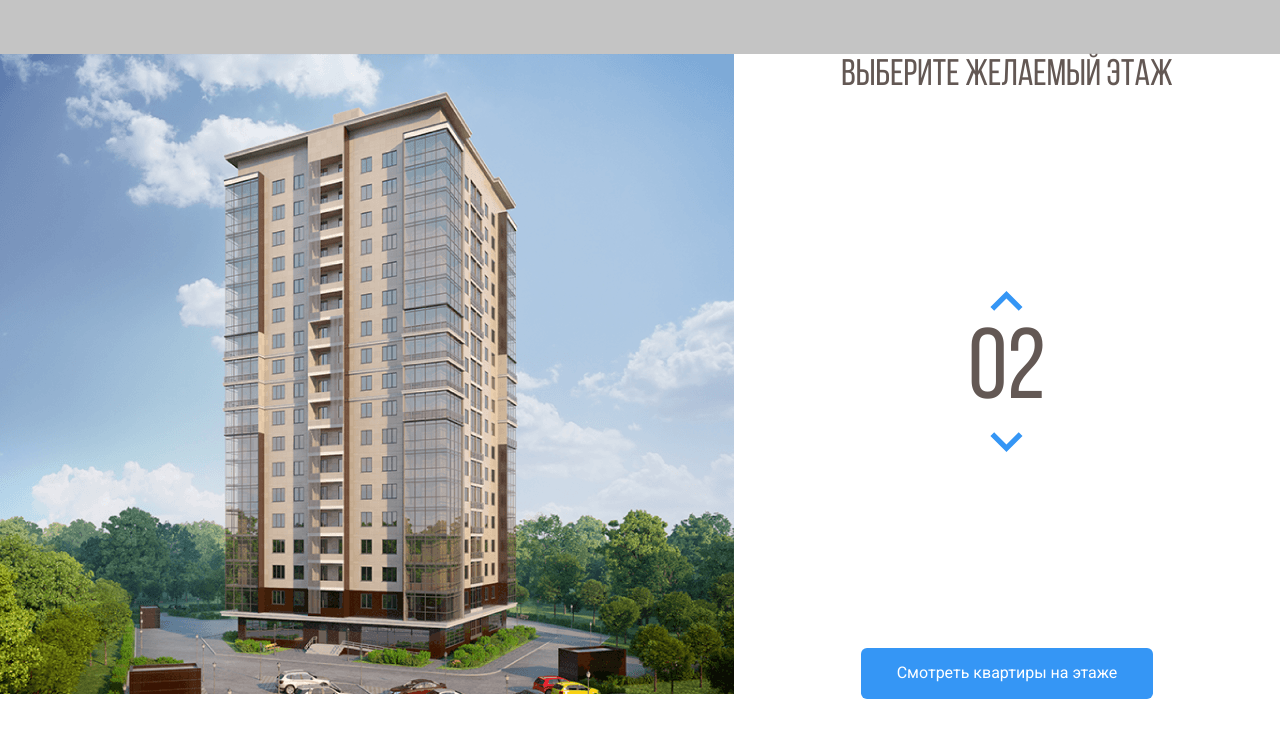
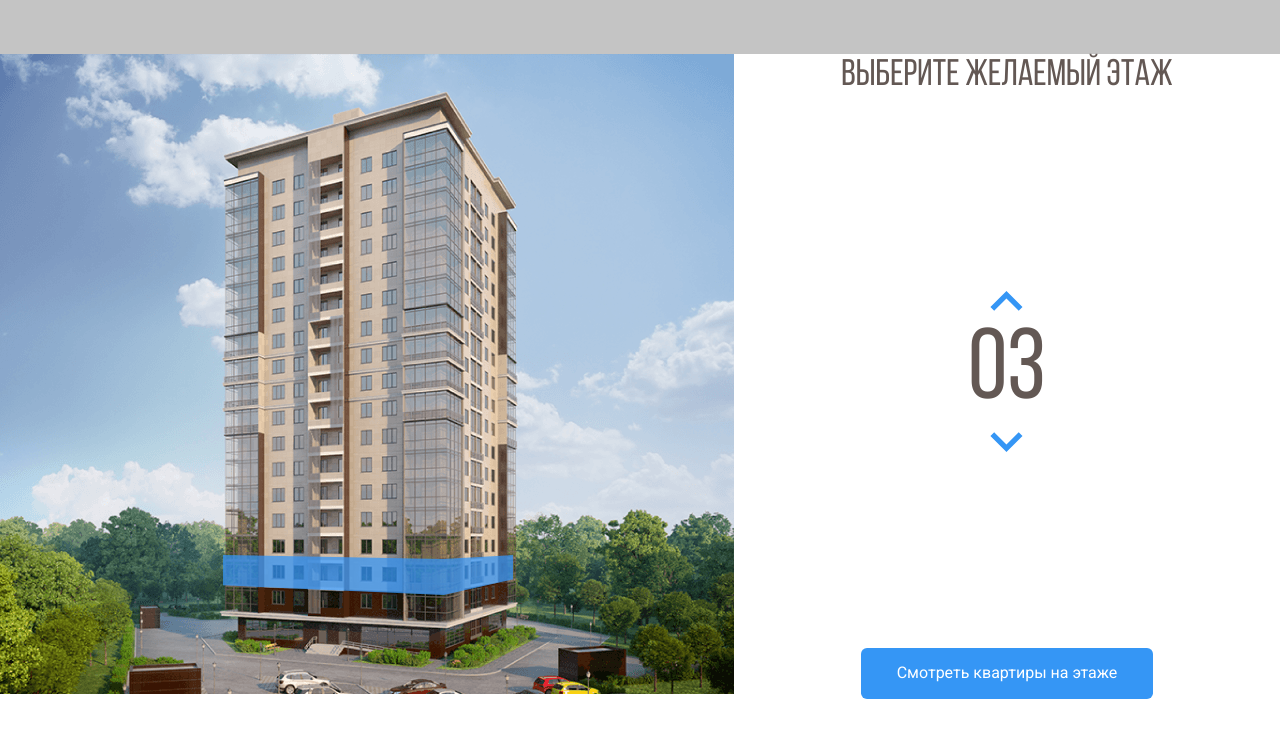
Before and after one commit to Wimaks/website-melody, a plain HTML site: page index.html in a window 1280 px wide. Both pictures are taken after a click on the button 1006 px from the left and 371 px from the top of the page. Shown: the part 69-800 px from the top of the page. Drawn offline with nearby package versions, Linux system fonts and the light colour scheme.

Commit message:
Добавили счетчик с помощью JS

```diff
--- a/css/style.css
+++ b/css/style.css
@@ -123,7 +123,9 @@ body {
 .home-image path:hover {
   opacity: 1;
 }
-
+path.current-floor {
+  opacity: 1;
+}
 /* footer */
 
 .footer {
--- a/index.html
+++ b/index.html
@@ -18,7 +18,7 @@
     <header class="header">
       <div class="navbar">
         <a href="index.html" class="logo">
-          <img src="/img/logo.svg" alt="Logo: ЖК Мелодия" />
+          <img src="img/logo.svg" alt="Logo: ЖК Мелодия" />
         </a>
         <nav class="navbar-nav">
           <ul class="navbar-menu">
@@ -78,86 +78,103 @@
             />
           </defs>
           <path
+            data-floor="02"
             d="M222 527.964L442.8 537.316L512 521.3V546.669L443.5 569.7L222 556.84V527.964Z"
             fill="#3595F6"
             fill-opacity="0.75"
           />
           <path
+            data-floor="03"
             d="M223 531.303V501L443.3 505L513 501V525.242L443.7 541L223 531.303Z"
             fill="#3595F6"
             fill-opacity="0.75"
           />
           <path
+            data-floor="04"
             d="M223 505.833V475H444H513V503.367L445 512L223 505.833Z"
             fill="#3595F6"
             fill-opacity="0.75"
           />
           <path
+            data-floor="05"
             d="M223 483V451.902L444.3 447.3L512 455.634V483H444"
             fill="#3595F6"
             fill-opacity="0.75"
           />
           <path
+            data-floor="06"
             d="M223 456.35V424.715L444.5 420.7L513 434.084V460L444 451.848L223 456.35Z"
             fill="#3595F6"
             fill-opacity="0.75"
           />
           <path
+            data-floor="07"
             d="M222 428.688V401.244L443 387L514 413.634V438.3L443 424.056L222 428.688Z"
             fill="#3595F6"
             fill-opacity="0.75"
           />
           <path
+            data-floor="08"
             d="M222 406.864V378.314L444.2 359.7L514 392.361V416L443.7 391.219L222 406.864Z"
             fill="#3595F6"
             fill-opacity="0.75"
           />
           <path
+            data-floor="09"
             d="M222 381.534V353.48L444.5 330.7L514 371.771V395L442 362.794L222 381.534Z"
             fill="#3595F6"
             fill-opacity="0.75"
           />
           <path
+            data-floor="10"
             d="M222 355.189V328.632L445 301.3L514 349.988V374L444.7 331.951L222 355.189Z"
             fill="#3595F6"
             fill-opacity="0.75"
           />
           <path
+            data-floor="11"
             d="M222 330.145V303.802L444.5 272.3L514 328.279V351L443.7 304.57L222 330.145Z"
             fill="#3595F6"
             fill-opacity="0.75"
           />
           <path
+            data-floor="12"
             d="M221 306.051V279.924L443.3 244L514 308.554V330L444 274.808L221 306.051Z"
             fill="#3595F6"
             fill-opacity="0.75"
           />
           <path
+            data-floor="13"
             d="M222 280.859V254.882L443.2 217L513 286.271V309L444.3 245.899L222 280.859Z"
             fill="#3595F6"
             fill-opacity="0.75"
           />
           <path
+            data-floor="14"
             d="M222 256.846V229.923L444.3 189L513 264.708V287L444 218.077L222 256.846Z"
             fill="#3595F6"
             fill-opacity="0.75"
           />
           <path
+            data-floor="15"
             d="M222 230.729V204.008L442.8 157.3L513 241.738V266L444 187.655L222 230.729Z"
             fill="#3595F6"
             fill-opacity="0.75"
           />
           <path
+            data-floor="16"
             d="M223 206.731V180.111L443 129L513 219.509V244L442.3 159.56L223 206.731Z"
             fill="#3595F6"
             fill-opacity="0.75"
           />
           <path
+            data-floor="17"
             d="M222 181.687V155.165L441.8 100L513 197.918V222L443.3 130.447L222 181.687Z"
             fill="#3595F6"
             fill-opacity="0.75"
           />
           <path
+            data-floor="18"
             d="M222 156.718V129.235L444 69.3L513 176.802V199L443.7 102.069L222 156.718Z"
             fill="#3595F6"
             fill-opacity="0.75"
@@ -262,5 +279,11 @@
       </div>
     </footer>
     <!-- /.footer -->
+    <script
+      src="https://code.jquery.com/jquery-3.6.0.min.js"
+      integrity="sha256-/xUj+3OJU5yExlq6GSYGSHk7tPXikynS7ogEvDej/m4="
+      crossorigin="anonymous"
+    ></script>
+    <script src="js/main.js"></script>
   </body>
 </html>
--- /dev/null
+++ b/js/main.js
@@ -0,0 +1,31 @@
+$(document).ready(function () {
+    let currentFloor = 2;
+    let counterUp = $('.counter-up')
+    let counterDown = $('.counter-down')
+    let path = $('.home-image path');
+
+    path.on('mouseover', function () {
+        path.removeClass('current-floor');
+        currentFloor = $(this).attr('data-floor');
+        $('.counter').text(currentFloor);
+    });
+
+    counterUp.on('click', function () {
+        if (currentFloor < 18) {
+            currentFloor++;
+            usCurrentFloor = currentFloor.toLocaleString('en-Us', { minimumIntegerDigits: 2, useGrouping: false }); //форматирование переменной так, чтобы всегда было минимум 2 цифры в числе, типа 01, а не 1
+            $('.counter').text(usCurrentFloor);
+            path.removeClass('current-floor');
+            $(`[data-floor=${usCurrentFloor}]`).toggleClass('current-floor')
+        }});
+
+    counterDown.on('click', function () {
+        if (currentFloor > 2) {
+            currentFloor--;
+            usCurrentFloor = currentFloor.toLocaleString('en-Us', { minimumIntegerDigits: 2, useGrouping: false });
+            $('.counter').text(usCurrentFloor);
+            path.removeClass('current-floor');
+            $(`[data-floor=${usCurrentFloor}]`).toggleClass('current-floor')
+        }
+    });
+});
```
